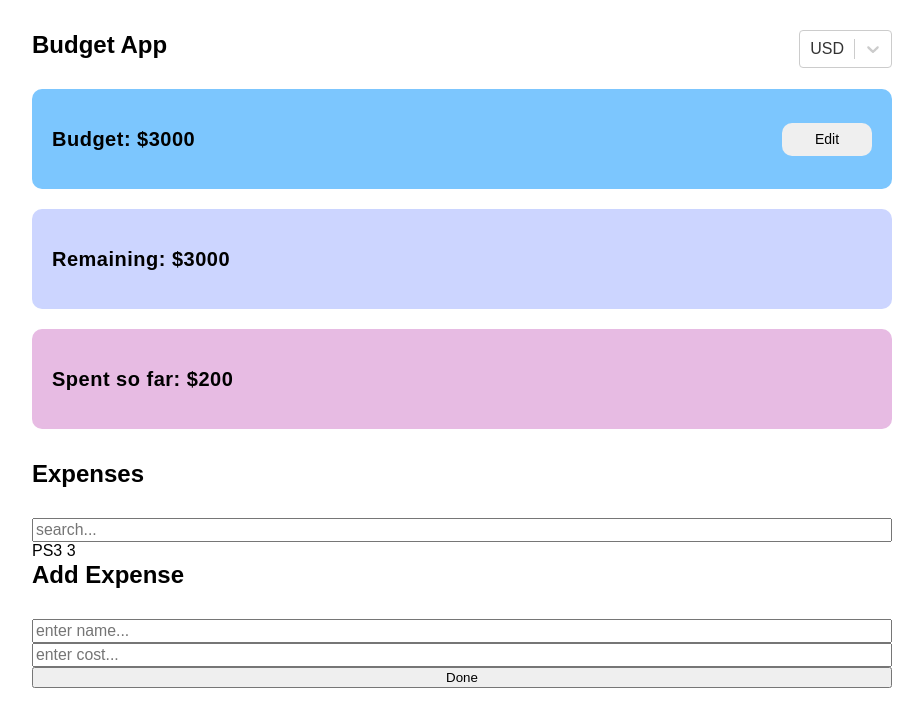
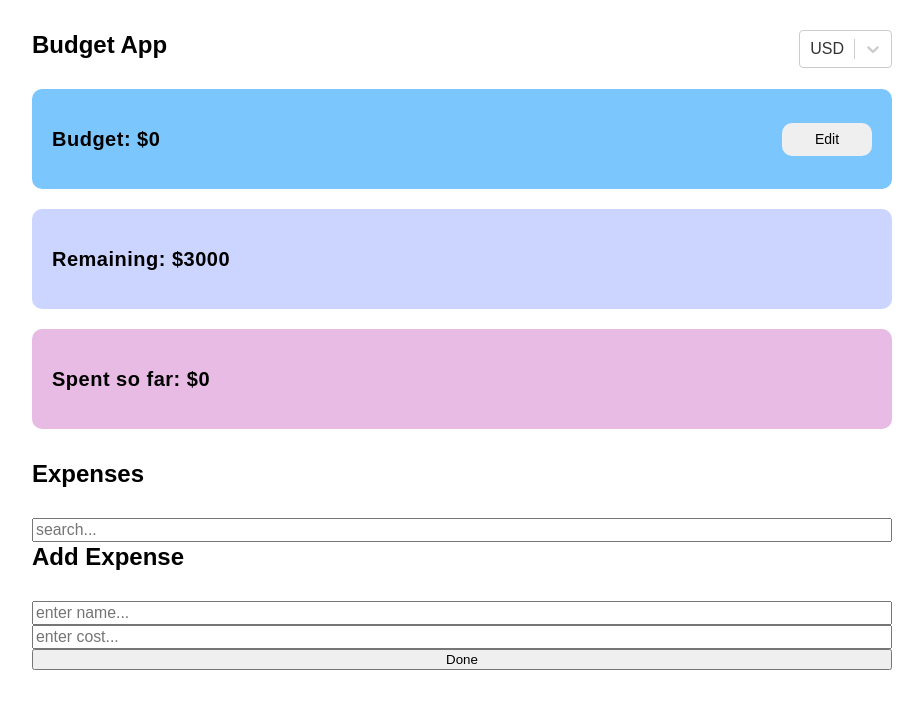
Before and after one commit to TkachenokPavel/react-budget-app, a React (Create React App) app: page / in a window 1280 px wide. Shown: the top 726 px of the page, without its empty margins (178-1101 px from the left). Built offline with nearby package versions, Linux system fonts and the light colour scheme.

Commit message:
feat(hw-39): add budget context and usespent hook

```diff
--- a/src/components/Budget/Budget.tsx
+++ b/src/components/Budget/Budget.tsx
@@ -1,4 +1,5 @@
 import { useState } from 'react';
+import { useBudgetContext } from '../../context/BudgetContext/BudgetContext';
 import { useCurrencyContext } from '../../context/CurrencyContext/CurrencyContext'
 import { useInput } from '../../hooks/useInput';
 import { BudgetButton, Total, StyledBudget, Input } from './styles'
@@ -6,14 +7,16 @@ import { BudgetButton, Total, StyledBudget, Input } from './styles'
 type ButtonAction = 'Edit' | 'Save';
 
 export const Budget = () => {
+    const { budget, setBudget } = useBudgetContext();
+    const { value, onChange } = useInput(String(budget));
     const { currencyOption } = useCurrencyContext();
     const [buttonAction, setButtonAction] = useState<ButtonAction>('Edit');
-    const { value, onChange } = useInput();
 
     const handleButton = (): void => {
         if (buttonAction === 'Edit') {
             setButtonAction('Save')
         } else {
+            setBudget(Number(value));
             setButtonAction('Edit')
         }
     }
@@ -21,7 +24,7 @@ export const Budget = () => {
     return (
         <StyledBudget>
             {buttonAction === 'Edit' ?
-                <Total>Budget: {currencyOption?.value}3000</Total> :
+                <Total>Budget: {currencyOption?.value}{budget}</Total> :
                 <Input type='number' value={value} onChange={onChange} />
             }
             <BudgetButton data-action={buttonAction} onClick={handleButton}>
--- a/src/components/Spent/Spent.tsx
+++ b/src/components/Spent/Spent.tsx
@@ -1,12 +1,14 @@
 import { useCurrencyContext } from '../../context/CurrencyContext/CurrencyContext'
+import { useSpent } from '../../hooks/useSpent';
 import { SpentValue, StyledSpent } from './styles'
 
 export const Spent = () => {
-    const { currencyOption } = useCurrencyContext()
+    const { currencyOption } = useCurrencyContext();
+    const spent = useSpent();
 
     return (
         <StyledSpent>
-            <SpentValue>Spent so far: {currencyOption?.value}200</SpentValue>
+            <SpentValue>Spent so far: {currencyOption?.value}{spent}</SpentValue>
         </StyledSpent>
     )
 }
--- a/src/context/AppContext/AppContext.tsx
+++ b/src/context/AppContext/AppContext.tsx
@@ -1,8 +1,9 @@
 import { FC, ReactNode } from "react";
+import { BudgetProvider } from "../BudgetContext/BudgetContext";
 import { CurrencyProvider } from "../CurrencyContext/CurrencyContext";
 import { ExpensesProvider } from "../ExpensesContext";
 
-const providers = [CurrencyProvider, ExpensesProvider];
+const providers = [CurrencyProvider, ExpensesProvider, BudgetProvider];
 
 export const AppContextProvider: FC<{ children: ReactNode }> = ({ children }) => {
     return (
--- /dev/null
+++ b/src/context/BudgetContext/BudgetContext.tsx
@@ -0,0 +1,39 @@
+import { createContext, FC, ReactNode, useContext, useState } from "react";
+
+interface IBudgetContext {
+    budget: number,
+    setBudget: (value: number) => void
+}
+
+const BudgetContext = createContext<IBudgetContext>({
+    budget: 0,
+    setBudget: (value: number) => { }
+});
+
+const useBudgetValue = () => {
+    const [budgetContext, setBudgetContext] = useState<IBudgetContext>(() => {
+        return {
+            budget: 0,
+            setBudget: (value: number) => {
+                setBudgetContext((actual) => {
+                    return {
+                        ...actual,
+                        budget: value
+                    }
+                })
+            }
+        }
+    });
+
+    return budgetContext;
+}
+
+export const useBudgetContext = () => useContext<IBudgetContext>(BudgetContext);
+
+export const BudgetProvider: FC<{ children: ReactNode }> = ({ children }) => {
+    return (
+        <BudgetContext.Provider value={useBudgetValue()}>
+            {children}
+        </BudgetContext.Provider>
+    )
+}
--- a/src/context/ExpensesContext/ExpensesContext.tsx
+++ b/src/context/ExpensesContext/ExpensesContext.tsx
@@ -21,13 +21,7 @@ const ExpensesContext = createContext<IExpensesContext>({
 export const useExpensesValue = () => {
     const [expensesContext, setExpensesContext] = useState<IExpensesContext>(() => {
         return {
-            expenses: [
-                {
-                    id: '3',
-                    name: 'PS3',
-                    cost: 100
-                }
-            ],
+            expenses: [],
             setExpense: (value: IExpense) => {
                 setExpensesContext((actual) => ({
                     ...actual,
--- /dev/null
+++ b/src/hooks/useSpent.ts
@@ -0,0 +1,19 @@
+import { useEffect, useState } from "react";
+import { useExpensesContext } from "../context";
+
+export const useSpent = (): number => {
+    const { expenses } = useExpensesContext();
+    const [spentValue, setSpentValue] = useState<number>(() => {
+        return expenses.reduce((acc, expense) => {
+            return acc += expense.cost
+        }, 0);
+    })
+
+    useEffect(() => {
+        setSpentValue(expenses.reduce((acc, expense) => {
+            return acc += expense.cost
+        }, 0))
+    }, [expenses])
+
+    return spentValue;
+}
```
